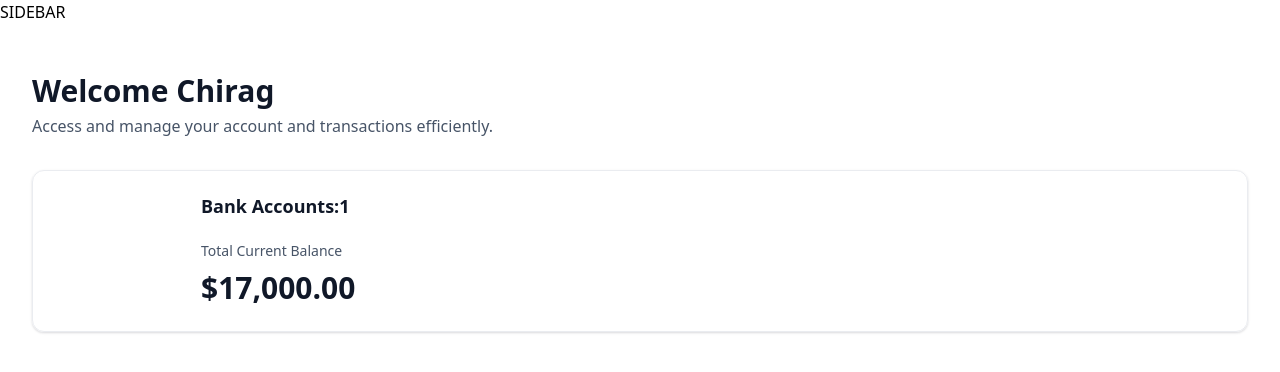
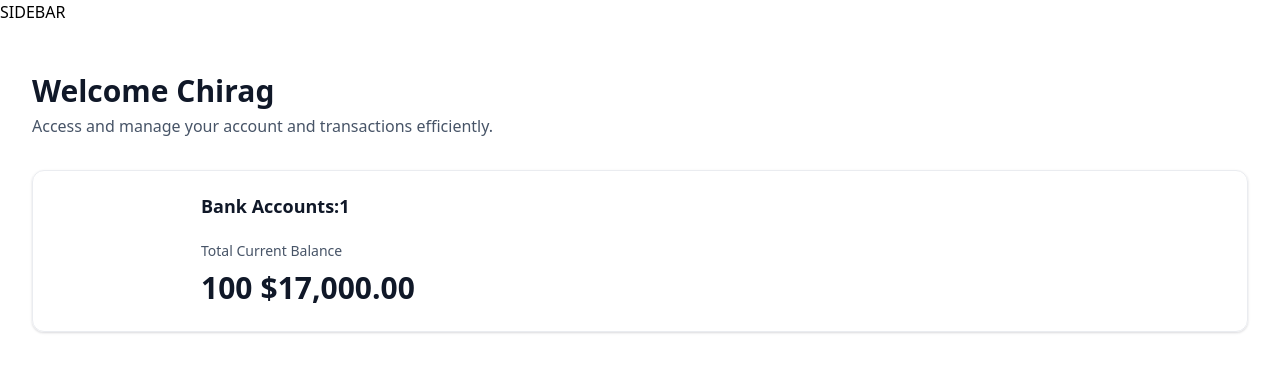
Before and after one commit to Chirag-S-Kotian/blink-bank, a Next.js app: page / in a window 1280 px wide. Shown: the top 372 px of the page. Built offline with nearby package versions, Linux system fonts and the light colour scheme.

Commit message:
"Added react-countup dependency and imported CountUp component in TotalBalanceBox.tsx"

```diff
--- a/components/TotalBalanceBox.tsx
+++ b/components/TotalBalanceBox.tsx
@@ -1,5 +1,6 @@
 import { formatAmount } from '@/lib/utils'
 import React from 'react'
+import CountUp from 'react-countup'
 
 const TotalBalanceBox = ({accounts=[],totalBanks,totalCurrentBalance}:TotlaBalanceBoxProps) => {
   return (
@@ -16,6 +17,7 @@
                 Total Current Balance
             </p>
             <p className="total-balance-amount flex-center gap-2">
+                <CountUp end={100} />
                 {formatAmount(totalCurrentBalance)}
             </p>
         </div>
--- a/package.json
+++ b/package.json
@@ -15,6 +15,7 @@
     "next": "14.2.5",
     "query-string": "^9.0.0",
     "react": "^18",
+    "react-countup": "^6.5.3",
     "react-dom": "^18",
     "tailwind-merge": "^2.4.0",
     "tailwindcss-animate": "^1.0.7"
```
Also changed, not shown: 1 other file (tests, documents, lock files or other folders).
